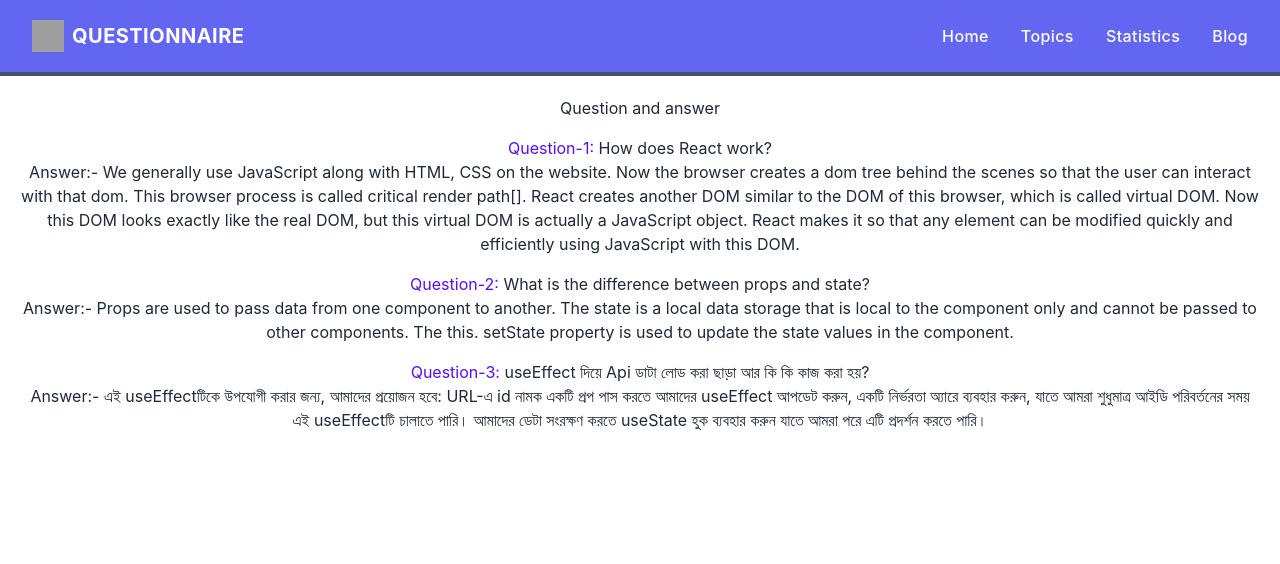
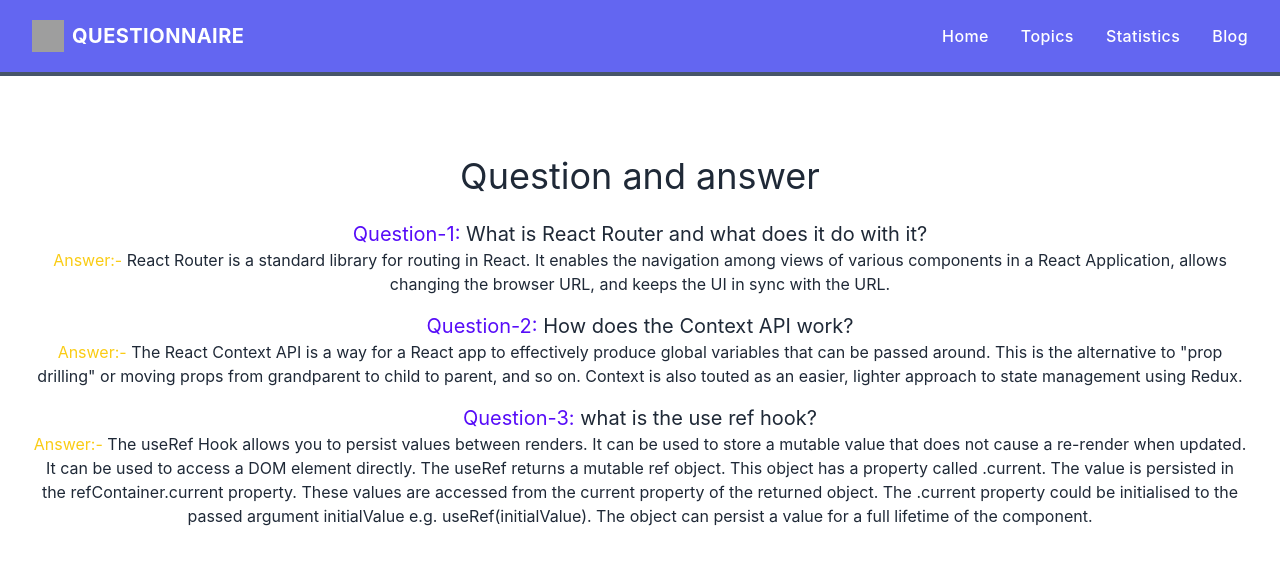
Before and after one commit to developer-johir/questionnaire, a React (Create React App) app: page /blog in a window 1280 px wide. Shown: the top 564 px of the page. Built offline with nearby package versions, Linux system fonts and the light colour scheme; grey boxes are pictures that could not be loaded.

Commit message:
blog page complete

```diff
--- a/src/components/Blog/Blog.js
+++ b/src/components/Blog/Blog.js
@@ -1,27 +1,47 @@
-import React from 'react';
+import React from "react";
 
 const Blog = () => {
   return (
-        <div className='mt-5 px-5'>
-            <h1 class="text-center">Question and answer</h1>
-            <div className='mt-4'>
-            <h4><span class="text-primary">Question-1:</span> How does React work?</h4>
-            <p><span class="text-danger fw-bold">Answer:- </span>
-            We generally use JavaScript along with HTML, CSS on the website. Now the browser creates a dom tree behind the scenes so that the user can interact with that dom. This browser process is called critical render path[].
-
-            React creates another DOM similar to the DOM of this browser, which is called virtual DOM. Now this DOM looks exactly like the real DOM, but this virtual DOM is actually a JavaScript object. React makes it so that any element can be modified quickly and efficiently using JavaScript with this DOM.
+    <div className="px-4 py-20 m-auto sm:max-w-xl md:max-w-full lg:max-w-screen-xl md:px-24 lg:px-8">
+      <h1 class="text-center text-4xl">Question and answer</h1>
+      <div className="mt-6">
+        <h4 className="text-xl">
+          <span class="text-primary">Question-1:</span> What is React Router and what does
+          it do with it?
+        </h4>
+        <p>
+          <span class="text-yellow-400">Answer:- </span>
+          React Router is a standard library for routing in React. It enables the
+          navigation among views of various components in a React Application, allows
+          changing the browser URL, and keeps the UI in sync with the URL.
         </p>
       </div>
-            <div className='mt-4'>
-            <h4><span class="text-primary">Question-2:</span> What is the difference between props and state?</h4>
-            <p><span class="text-danger fw-bold">Answer:- </span>
-            Props are used to pass data from one component to another. The state is a local data storage that is local to the component only and cannot be passed to other components. The this. setState property is used to update the state values in the component.
+      <div className="mt-4">
+        <h4 className="text-xl">
+          <span class="text-primary">Question-2:</span> How does the Context API work?
+        </h4>
+        <p>
+          <span class="text-yellow-400">Answer:- </span>
+          The React Context API is a way for a React app to effectively produce global
+          variables that can be passed around. This is the alternative to "prop drilling"
+          or moving props from grandparent to child to parent, and so on. Context is also
+          touted as an easier, lighter approach to state management using Redux.
         </p>
       </div>
-            <div className='mt-4'>
-            <h4><span class="text-primary">Question-3:</span> useEffect দিয়ে Api ডাটা লোড করা ছাড়া আর কি কি কাজ করা হয়?</h4>
-            <p><span class="text-danger fw-bold">Answer:- </span>
-            এই useEffectটিকে উপযোগী করার জন্য, আমাদের প্রয়োজন হবে: URL-এ id নামক একটি প্রপ পাস করতে আমাদের useEffect আপডেট করুন, একটি নির্ভরতা অ্যারে ব্যবহার করুন, যাতে আমরা শুধুমাত্র আইডি পরিবর্তনের সময় এই useEffectটি চালাতে পারি। আমাদের ডেটা সংরক্ষণ করতে useState হুক ব্যবহার করুন যাতে আমরা পরে এটি প্রদর্শন করতে পারি।
+      <div className="mt-4">
+        <h4 className="text-xl">
+          <span class="text-primary">Question-3:</span> what is the use ref hook?
+        </h4>
+        <p>
+          <span class="text-yellow-400">Answer:- </span>
+          The useRef Hook allows you to persist values between renders. It can be used to
+          store a mutable value that does not cause a re-render when updated. It can be
+          used to access a DOM element directly. The useRef returns a mutable ref object.
+          This object has a property called .current. The value is persisted in the
+          refContainer.current property. These values are accessed from the current
+          property of the returned object. The .current property could be initialised to
+          the passed argument initialValue e.g. useRef(initialValue). The object can
+          persist a value for a full lifetime of the component.
         </p>
       </div>
     </div>
```
Lines whose indentation alone changed are shown as unchanged.
